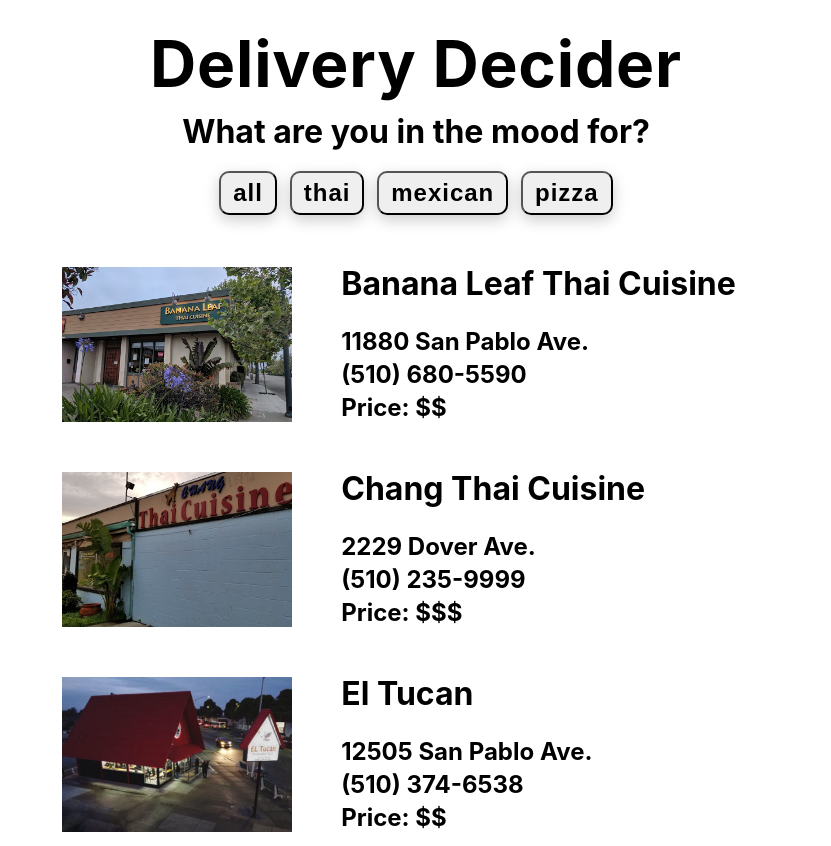
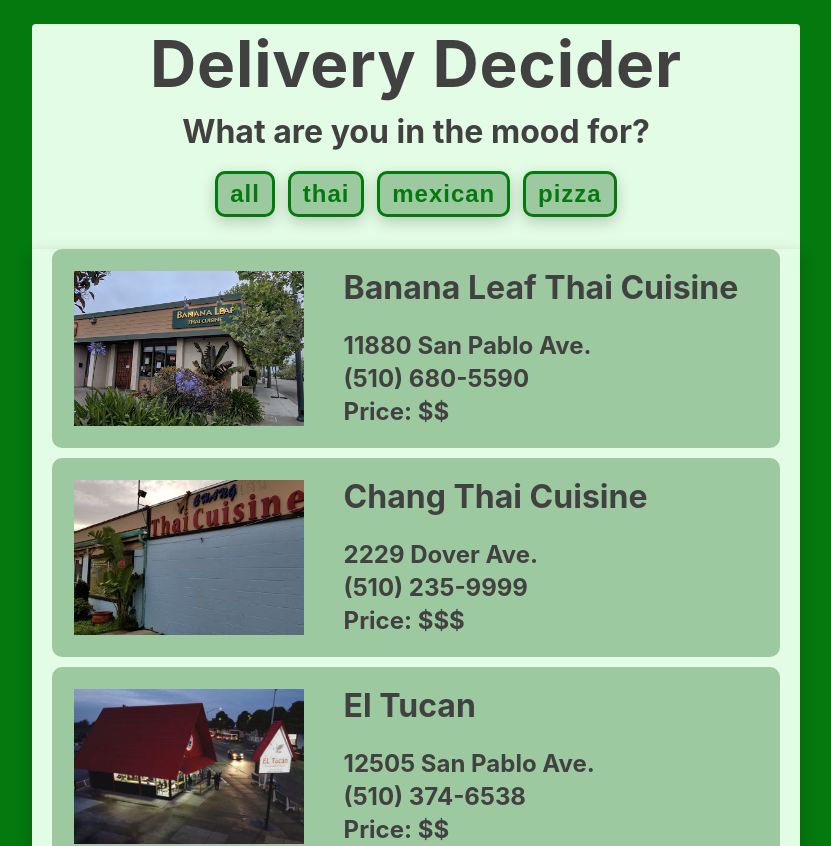
Before and after one commit to LisaTrevis/react-basic-delivery-options, a React (Create React App) app: page / in a window 1280 px wide. Shown: the top 846 px of the page, without its empty margins (224-1055 px from the left). Built offline with nearby package versions, Linux system fonts and the light colour scheme.

Commit message:
Updated CSS

```diff
--- a/src/index.css
+++ b/src/index.css
@@ -5,12 +5,11 @@
 */
 
 :root {
-  --pg-bg: white;
-  --app-bg: lightgrey;
-  --text-clr: darkgray;
-  --rest-hvr-bg: lightpink;
-  --btn-bg: lightpink;
-  --btn-bord: orange;
+  --clr-pg-bg: rgb(4, 121, 14);
+  --clr-app-bg: rgb(227, 252, 229);
+  --clr-text: rgb(66, 65, 65);
+  --clr-btn-light: rgb(157, 201, 160);
+  --clr-btn-dark: rgb(4, 121, 14);
   --transition: all 0.1s linear;
   --spacing: 0.1rem;
   --radius: 0.25rem;
@@ -62,6 +61,7 @@
   width: 90vw;
   margin: 0 auto;
   max-width: 1170px;
+  background-color: var(--clr-app-bg);
 }
 
 section.section {
@@ -74,9 +74,9 @@
 ===============
 */
 
-/* body {
-  background: var(--proj-main-bkgd);
-} */
+body {
+  background: var(--clr-pg-bg);
+}
 
 h1 {
   color: var(--clr-text);
@@ -99,50 +99,49 @@
 }
 
 .filter-btn {
-  /* border: 3px solid var(--proj-btn-outline); */
+  border: 3px solid var(--clr-btn-dark);
   font-size: 0.5rem;
   font-weight: bold;
   margin: 0 0.4rem;
   letter-spacing: 1px;
   padding: 0.375rem 0.75rem;
-  /* background: var(--proj-clr3); */
-  /* color: var(--proj-clr1); */
+  background: var(--clr-btn-light);
+  color: var(--clr-btn-dark);
   border-radius: 10px;
   transition: var(--transition);
   box-shadow: var(--dark-shadow);
 }
 
 .filter-btn:hover {
-  /* border: 3px solid var(--proj-btn-outline); */
+  border: 3px solid var(--clr-btn-light);
   font-weight: bold;
   margin: 0 0.5rem;
   letter-spacing: 1px;
   padding: 0.375rem 0.75rem;
-  /* background: var(--proj-clr1); */
-  /* color: var(--proj-clr3); */
+  background: var(--clr-btn-dark);
+  color: var(--clr-btn-light);
   border-radius: 10px;
 }
 
-/* .restaurant-list {
-  background: var(--proj-light-bkgd);
+.restaurant-list {
   box-shadow: var(--dark-shadow);
-} */
+}
 
 .locations {
-  /* border: 2px solid var(--proj-light-bkgd); */
+  border: 2px solid var(--clr-btn-light);
   border-radius: 10px;
-  /* background: var(--proj-clr3); */
+  background: var(--clr-btn-light);
   display: flex;
   justify-content: space-between;
   align-items: center;
-  margin: 10px;
+  margin: 10px 20px;
   transition: var(--transition);
   /* flex-wrap: wrap; */
 }
 
-/* .locations:hover {
-  border: 4px solid var(--proj-btn-outline);
-} */
+.locations:hover {
+  border: 4px solid var(--clr-btn-dark);
+}
 
 .location-info {
   box-sizing: border-box;
@@ -170,7 +169,7 @@
 
 button:focus {
   outline: none;
-  /* box-shadow: 0 0 0 2px var(--proj-btn-outline); */
+  box-shadow: 0 0 0 2px var(--clr-btn-dark);
 }
 
 @media screen and (min-width: 500px) {
```
Also changed, not shown: 1 other file (tests, documents, lock files or other folders).
